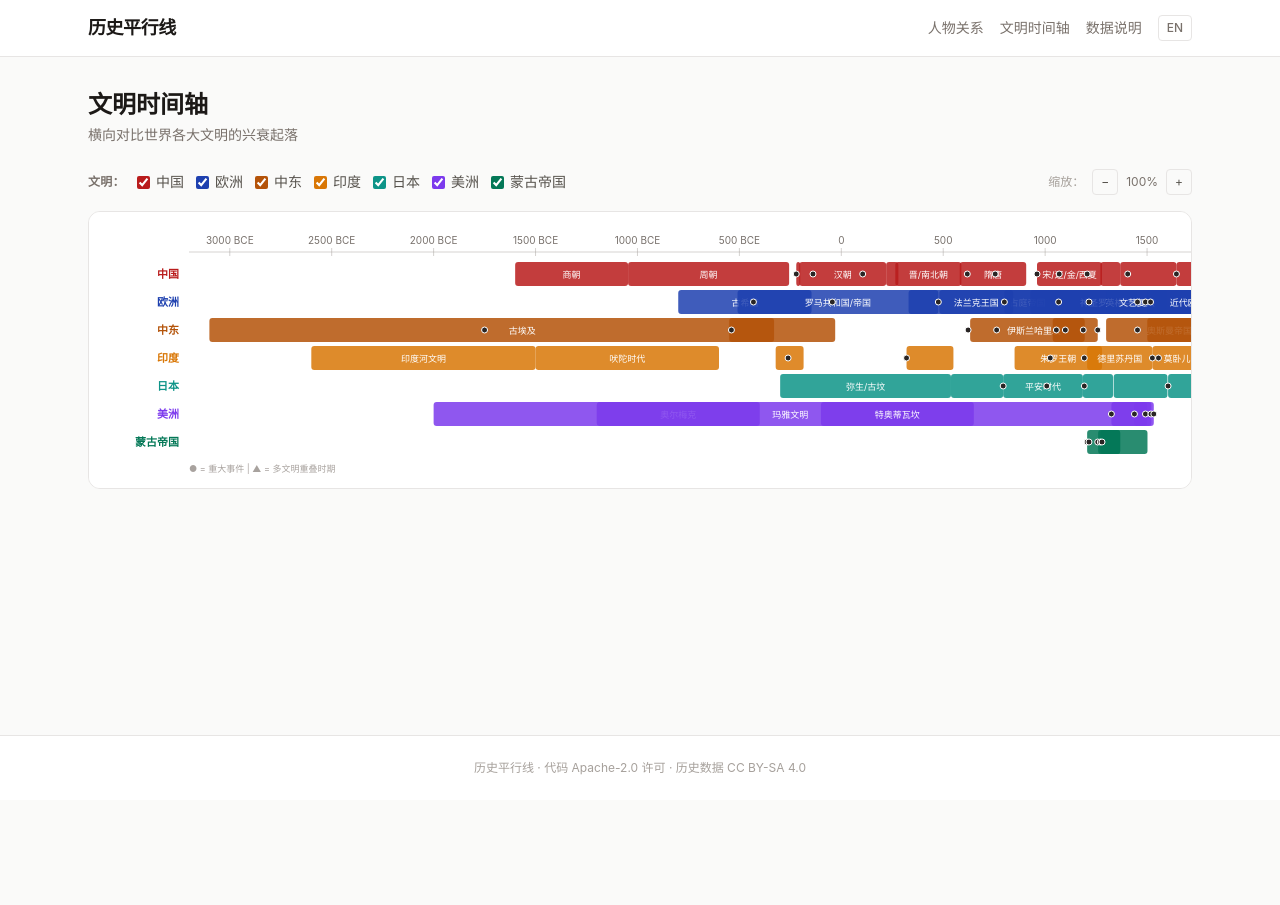
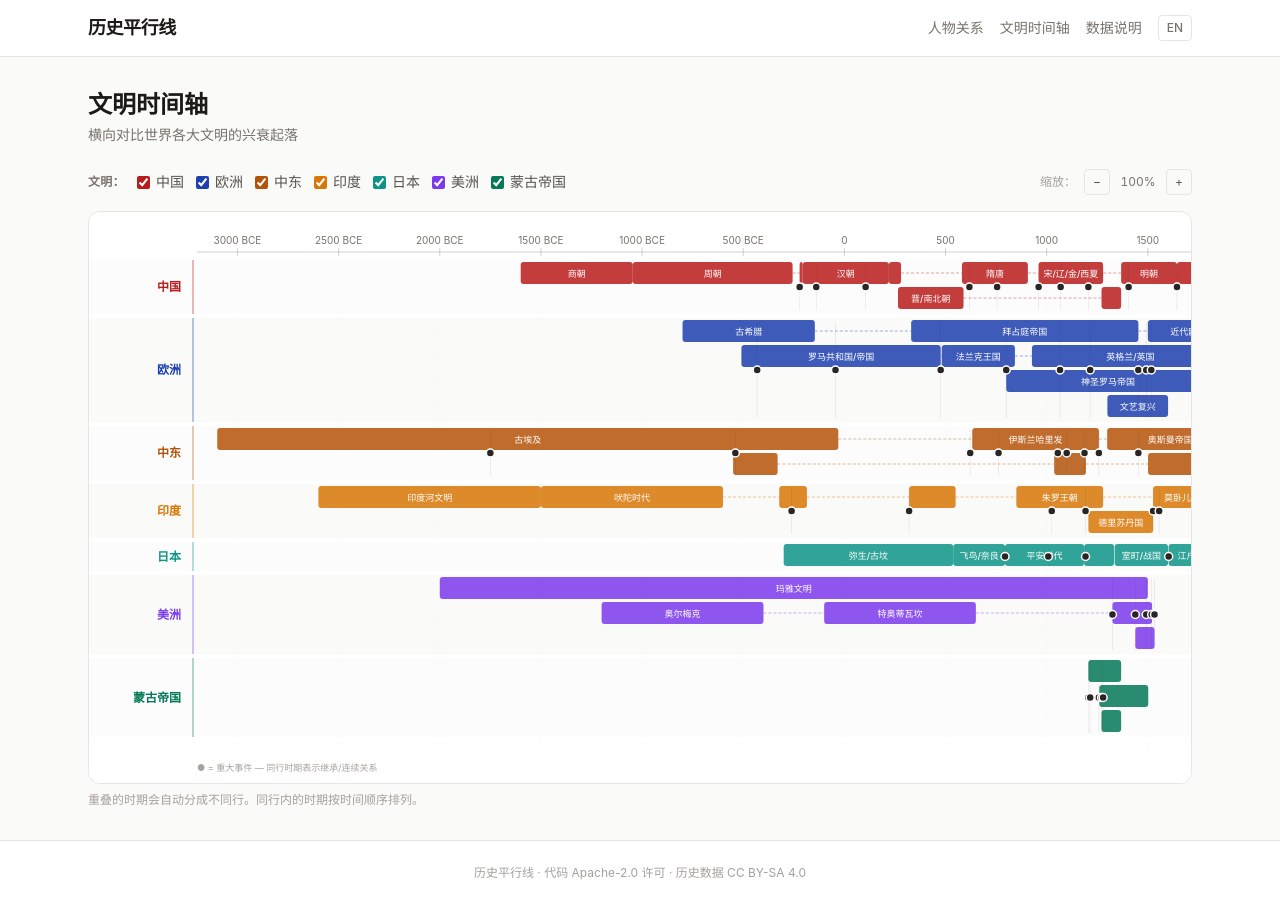
Before and after one commit to bryangan-coding/History-Parallel, a Next.js app: page /civilizations in a window 1280 px wide. Before the commit the page ends 800 px from the top, so only its background shows below. Built offline with nearby package versions, Linux system fonts and the light colour scheme.

Commit message:
fix: civilization timeline overlapping periods split into lanes
Algorithm: overlapping periods auto-split into parallel lanes.
Same-lane periods connected with dashed arrows showing succession.
Added: alternating row backgrounds, grid lines, improved labels.

```diff
--- a/src/components/parallel/CivilizationTimeline.tsx
+++ b/src/components/parallel/CivilizationTimeline.tsx
@@ -2,21 +2,21 @@
 
 import { useState, useMemo, useRef, useCallback } from 'react';
 import { useLocale } from '@/i18n/LocaleProvider';
-import { civilizations, getCivilizationById, type Civilization, type CivilizationEvent } from '@/data/civilizations';
+import { civilizations, getCivilizationById, type Civilization, type CivilizationEvent, type CivilizationPeriod } from '@/data/civilizations';
 
 const YEAR_MIN = -3200;
 const YEAR_MAX = 2000;
-const LABEL_HEIGHT = 30;
-const BAR_HEIGHT = 24;
-const BAR_GAP = 4;
-const PADDING_LEFT = 100;
+const PADDING_LEFT = 108;
 const PADDING_RIGHT = 40;
-const TOP_PADDING = 40;
+const TOP_PADDING = 50;
+const BAR_HEIGHT = 22;
+const BAR_GAP = 3;
+const CIV_GAP = 8; // extra gap between civilizations
 
 const YEAR_TICK_INTERVALS = [
-  { range: 500, interval: 100, label: '每百年', labelEn: 'per century' },
-  { range: 1000, interval: 100, label: '每百年', labelEn: 'per century' },
-  { range: Infinity, interval: 500, label: '每五百年', labelEn: 'every 500y' },
+  { range: 500, interval: 100 },
+  { range: 1000, interval: 200 },
+  { range: Infinity, interval: 500 },
 ];
 
 function getYearInterval(totalYears: number): number {
@@ -28,6 +28,30 @@ function getYearInterval(totalYears: number): number {
 
 function yearToX(year: number, minYear: number, totalPixels: number, totalYears: number): number {
   return ((year - minYear) / totalYears) * totalPixels;
+}
+
+/** Assign periods to vertical lanes so overlapping periods don't collide */
+function computeLanes(periods: CivilizationPeriod[]): CivilizationPeriod[][] {
+  if (periods.length === 0) return [];
+  const sorted = [...periods].sort((a, b) => a.startYear - b.startYear);
+  const lanes: CivilizationPeriod[][] = [];
+
+  for (const period of sorted) {
+    let placed = false;
+    for (const lane of lanes) {
+      const lastInLane = lane[lane.length - 1];
+      // Non-overlapping: this period starts after the last one in this lane ends
+      if (period.startYear >= lastInLane.endYear) {
+        lane.push(period);
+        placed = true;
+        break;
+      }
+    }
+    if (!placed) {
+      lanes.push([period]);
+    }
+  }
+  return lanes;
 }
 
 export default function CivilizationTimeline() {
@@ -46,6 +70,16 @@ export default function CivilizationTimeline() {
     [enabledCivs]
   );
 
+  // Compute lanes for each civilization
+  const civLayouts = useMemo(() => {
+    return filteredCivs.map((civ) => {
+      const lanes = computeLanes(civ.periods);
+      const maxLanes = Math.max(lanes.length, 1);
+      const height = maxLanes * (BAR_HEIGHT + BAR_GAP);
+      return { civ, lanes, maxLanes, height };
+    });
+  }, [filteredCivs]);
+
   const totalYears = YEAR_MAX - YEAR_MIN;
   const baseWidth = 1200 * zoomLevel;
   const chartWidth = baseWidth - PADDING_LEFT - PADDING_RIGHT;
@@ -60,37 +94,13 @@ export default function CivilizationTimeline() {
     });
   };
 
-  const totalHeight = filteredCivs.length * (BAR_HEIGHT + BAR_GAP) + TOP_PADDING + 40;
   const ticks: number[] = [];
   for (let y = Math.ceil(YEAR_MIN / yearInterval) * yearInterval; y <= YEAR_MAX; y += yearInterval) {
     ticks.push(y);
   }
 
-  // Check for active overlaps
-  const getActivePeriods = useCallback(() => {
-    const activeMap = new Map<string, number>();
-    for (let year = YEAR_MIN; year <= YEAR_MAX; year += 10) {
-      let count = 0;
-      const overlapping: string[] = [];
-      for (const civ of filteredCivs) {
-        for (const period of civ.periods) {
-          if (year >= period.startYear && year <= period.endYear) {
-            count++;
-            overlapping.push(civ.id);
-            break;
-          }
-        }
-      }
-      if (count >= 3) {
-        for (const cid of overlapping) {
-          activeMap.set(cid, (activeMap.get(cid) || 0) + 1);
-        }
-      }
-    }
-    return activeMap;
-  }, [filteredCivs]);
-
-  const overlapMap = useMemo(() => getActivePeriods(), [getActivePeriods]);
+  // Calculate height
+  const totalChartHeight = civLayouts.reduce((sum, l) => sum + l.height + CIV_GAP, TOP_PADDING + 40);
 
   return (
     <div>
@@ -124,7 +134,7 @@ export default function CivilizationTimeline() {
           >
             −
           </button>
-          <span className="text-xs text-stone-500">{Math.round(zoomLevel * 100)}%</span>
+          <span className="text-xs text-stone-500 tabular-nums w-10 text-center">{Math.round(zoomLevel * 100)}%</span>
           <button
             onClick={() => setZoomLevel((z) => Math.min(3, z + 0.25))}
             className="px-2 py-1 text-xs border border-stone-200 rounded hover:bg-stone-50 text-stone-600"
@@ -142,117 +152,157 @@ export default function CivilizationTimeline() {
         <div style={{ minWidth: baseWidth }}>
           <svg
             width={baseWidth}
-            height={totalHeight}
-            viewBox={`0 0 ${baseWidth} ${totalHeight}`}
+            height={totalChartHeight}
+            viewBox={`0 0 ${baseWidth} ${totalChartHeight}`}
             className="w-full"
           >
+            {/* Background grid lines for centuries */}
+            {ticks.map((year) => {
+              const x = PADDING_LEFT + yearToX(year, YEAR_MIN, chartWidth, totalYears);
+              return (
+                <line
+                  key={`grid-${year}`}
+                  x1={x}
+                  y1={TOP_PADDING}
+                  x2={x}
+                  y2={totalChartHeight - 30}
+                  stroke="#f5f5f4"
+                  strokeWidth={0.5}
+                  strokeDasharray="3,3"
+                />
+              );
+            })}
+
             {/* Year axis */}
             <line
               x1={PADDING_LEFT}
-              y1={TOP_PADDING}
+              y1={TOP_PADDING - 10}
               x2={PADDING_LEFT + chartWidth}
-              y2={TOP_PADDING}
-              stroke="#d6d3d1"
-              strokeWidth={1}
+              y2={TOP_PADDING - 10}
+              stroke="#a8a29e"
+              strokeWidth={0.5}
             />
-
-            {/* Year ticks */}
             {ticks.map((year) => {
               const x = PADDING_LEFT + yearToX(year, YEAR_MIN, chartWidth, totalYears);
               return (
-                <g key={year}>
-                  <line
-                    x1={x}
-                    y1={TOP_PADDING - 4}
-                    x2={x}
-                    y2={TOP_PADDING + 4}
-                    stroke="#a8a29e"
-                    strokeWidth={0.5}
-                  />
-                  <text
-                    x={x}
-                    y={TOP_PADDING - 8}
-                    textAnchor="middle"
-                    style={{ fontSize: 10, fill: '#78716c' }}
-                  >
+                <g key={`tick-${year}`}>
+                  <line x1={x} y1={TOP_PADDING - 14} x2={x} y2={TOP_PADDING - 6} stroke="#a8a29e" strokeWidth={0.5} />
+                  <text x={x} y={TOP_PADDING - 18} textAnchor="middle" style={{ fontSize: 10, fill: '#78716c' }}>
                     {year < 0 ? `${Math.abs(year)} BCE` : year}
                   </text>
                 </g>
               );
             })}
 
-            {/* Civilization bars */}
-            {filteredCivs.map((civ, civIndex) => {
-              const y = TOP_PADDING + 10 + civIndex * (BAR_HEIGHT + BAR_GAP);
+            {/* Civilization rows */}
+            {civLayouts.map(({ civ, lanes, maxLanes, height }, civIndex) => {
+              // Calculate the y position for this civilization block
+              const civY = civLayouts
+                .slice(0, civIndex)
+                .reduce((sum, l) => sum + l.height + CIV_GAP, TOP_PADDING);
+
               const isHighlighted = !highlightedCiv || highlightedCiv === civ.id;
               const opacity = isHighlighted ? 1 : 0.3;
 
               return (
                 <g key={civ.id} opacity={opacity}>
-                  {/* Civi name label */}
+                  {/* Row background */}
+                  <rect
+                    x={0}
+                    y={civY - 2}
+                    width={baseWidth}
+                    height={height + 4}
+                    fill={civIndex % 2 === 0 ? '#fafaf9' : '#f5f5f4'}
+                    rx={2}
+                    opacity={0.5}
+                  />
+
+                  {/* Civilization label */}
                   <text
-                    x={PADDING_LEFT - 10}
-                    y={y + BAR_HEIGHT / 2 + 4}
+                    x={PADDING_LEFT - 16}
+                    y={civY + height / 2 + 4}
                     textAnchor="end"
                     style={{
-                      fontSize: 11,
-                      fontWeight: 600,
+                      fontSize: 12,
+                      fontWeight: 700,
                       fill: civ.color,
                       cursor: 'pointer',
                     }}
-                    onClick={() =>
-                      setHighlightedCiv(
-                        highlightedCiv === civ.id ? null : civ.id
-                      )
-                    }
+                    onClick={() => setHighlightedCiv(highlightedCiv === civ.id ? null : civ.id)}
                   >
                     {locale === 'en' ? civ.nameEn : civ.name}
                   </text>
 
-                  {/* Period bars */}
-                  {civ.periods.map((period) => {
-                    const startX =
-                      PADDING_LEFT +
-                      yearToX(period.startYear, YEAR_MIN, chartWidth, totalYears);
-                    const endX =
-                      PADDING_LEFT +
-                      yearToX(period.endYear, YEAR_MIN, chartWidth, totalYears);
-                    const width = Math.max(endX - startX, 4);
+                  {/* Separator line after label */}
+                  <line
+                    x1={PADDING_LEFT - 4}
+                    y1={civY - 2}
+                    x2={PADDING_LEFT - 4}
+                    y2={civY + height + 2}
+                    stroke={civ.color}
+                    strokeWidth={2}
+                    opacity={0.3}
+                  />
+
+                  {/* Render each lane */}
+                  {lanes.map((lane, laneIndex) => {
+                    const laneY = civY + laneIndex * (BAR_HEIGHT + BAR_GAP);
+
+                    // Draw lane background
+                    return (
+                      <g key={`${civ.id}-lane-${laneIndex}`}>
+                        {lane.map((period) => {
+                          const startX = PADDING_LEFT + yearToX(period.startYear, YEAR_MIN, chartWidth, totalYears);
+                          const endX = PADDING_LEFT + yearToX(period.endYear, YEAR_MIN, chartWidth, totalYears);
+                          const width = Math.max(endX - startX, 3);
 
                           return (
                             <g key={period.id}>
+                              {/* Period bar */}
                               <rect
                                 x={startX}
-                          y={y}
+                                y={laneY}
                                 width={width}
                                 height={BAR_HEIGHT}
                                 rx={3}
                                 fill={civ.color}
                                 opacity={0.85}
                                 className="cursor-pointer hover:opacity-100 transition-opacity"
-                          onClick={() =>
-                            setHighlightedCiv(
-                              highlightedCiv === civ.id ? null : civ.id
-                            )
-                          }
                               />
-                        {/* Period label on bar if wide enough */}
-                        {width > 60 && (
+
+                              {/* Period label */}
+                              {width > 50 && (
                                 <text
                                   x={startX + width / 2}
-                            y={y + BAR_HEIGHT / 2 + 4}
+                                  y={laneY + BAR_HEIGHT / 2 + 4}
                                   textAnchor="middle"
-                            style={{
-                              fontSize: 9,
-                              fill: '#fff',
-                              pointerEvents: 'none',
-                            }}
+                                  style={{ fontSize: 9, fill: '#fff', pointerEvents: 'none', fontWeight: 500 }}
                                 >
-                            {locale === 'en'
-                              ? period.nameEn
-                              : period.name}
+                                  {locale === 'en' ? period.nameEn : period.name}
                                 </text>
                               )}
+
+                              {/* Leading arrow if this period follows another in same lane */}
+                              {lane.indexOf(period) > 0 && (() => {
+                                const prev = lane[lane.indexOf(period) - 1];
+                                const prevEndX = PADDING_LEFT + yearToX(prev.endYear, YEAR_MIN, chartWidth, totalYears);
+                                const arrowY = laneY + BAR_HEIGHT / 2;
+                                return (
+                                  <line
+                                    x1={prevEndX}
+                                    y1={arrowY}
+                                    x2={startX}
+                                    y2={arrowY}
+                                    stroke={civ.color}
+                                    strokeWidth={1}
+                                    opacity={0.4}
+                                    strokeDasharray="3,2"
+                                  />
+                                );
+                              })()}
+                            </g>
+                          );
+                        })}
                       </g>
                     );
                   })}
@@ -260,52 +310,44 @@ export default function CivilizationTimeline() {
                   {/* Key events */}
                   {isHighlighted &&
                     civ.keyEvents.map((event) => {
-                      const ex =
-                        PADDING_LEFT +
-                        yearToX(event.year, YEAR_MIN, chartWidth, totalYears);
+                      const ex = PADDING_LEFT + yearToX(event.year, YEAR_MIN, chartWidth, totalYears);
+                      const ey = civY + height / 2;
                       return (
-                        <g key={`${civ.id}-${event.year}-${event.title}`}>
+                        <g key={`${civ.id}-event-${event.year}-${event.title}`}>
+                          <line x1={ex} y1={civY + 2} x2={ex} y2={civY + height - 2} stroke="#292524" strokeWidth={0.5} opacity={0.15} />
                           <circle
                             cx={ex}
-                            cy={y + BAR_HEIGHT / 2}
-                            r={3}
+                            cy={ey}
+                            r={4}
                             fill="#292524"
                             stroke="#fff"
-                            strokeWidth={1}
-                            className="cursor-pointer hover:r-[4]"
+                            strokeWidth={1.5}
+                            className="cursor-pointer"
                             onClick={() => setSelectedEvent(event)}
                           />
+                          <title>{event.year < 0 ? `${Math.abs(event.year)} BCE` : event.year}: {locale === 'en' ? event.titleEn : event.title}</title>
                         </g>
                       );
                     })}
-
-                  {/* Overlap highlight */}
-                  {overlapMap.has(civ.id) && overlapMap.get(civ.id)! > 20 && (
-                    <rect
-                      x={-10}
-                      y={y - 1}
-                      width={8}
-                      height={BAR_HEIGHT + 2}
-                      rx={2}
-                      fill="#f59e0b"
-                      opacity={0.6}
-                    />
-                  )}
                 </g>
               );
             })}
 
             {/* Legend */}
-            <g transform={`translate(${PADDING_LEFT}, ${totalHeight - 16})`}>
-              <text style={{ fontSize: 9, fill: '#a8a29e' }}>
-                ● = {locale === 'en' ? 'Key Event' : '重大事件'}  |  ▲ ={' '}
-                {locale === 'en'
-                  ? 'Active overlaps'
-                  : '多文明重叠时期'}
+            <text x={PADDING_LEFT} y={totalChartHeight - 12} style={{ fontSize: 9, fill: '#a8a29e' }}>
+              ● = {locale === 'en' ? 'Key Event' : '重大事件'}  —  {locale === 'en' ? 'Same-lane periods show succession' : '同行时期表示继承/连续关系'}
             </text>
-            </g>
           </svg>
         </div>
+      </div>
+
+      {/* Legend for lane logic */}
+      <div className="mt-2 flex items-center gap-4 text-xs text-stone-400">
+        <span>
+          {locale === 'en'
+            ? 'Overlapping periods are split into separate rows. Same-lane periods represent chronological succession.'
+            : '重叠的时期会自动分成不同行。同行内的时期按时间顺序排列。'}
+        </span>
       </div>
 
       {/* Civilization detail panel */}
@@ -320,8 +362,7 @@ export default function CivilizationTimeline() {
                   {locale === 'en' ? civ.nameEn : civ.name}
                 </h3>
                 <p className="text-xs text-stone-400 mt-0.5">
-                  {civ.periods.length}{' '}
-                  {locale === 'en' ? 'dynasties/periods' : '个朝代/时期'}
+                  {civ.periods.length} {locale === 'en' ? 'dynasties/periods' : '个朝代/时期'}
                 </p>
               </div>
               <button
@@ -336,14 +377,9 @@ export default function CivilizationTimeline() {
                 {locale === 'en' ? 'Key Events' : '重大事件'}
               </h4>
               {civ.keyEvents.map((event) => (
-                <div
-                  key={`${event.year}-${event.title}`}
-                  className="flex items-center gap-2 text-sm"
-                >
+                <div key={`detail-${event.year}-${event.title}`} className="flex items-center gap-2 text-sm">
                   <span className="text-xs font-mono text-stone-400 tabular-nums w-14 text-right">
-                    {event.year < 0
-                      ? `${Math.abs(event.year)} BCE`
-                      : event.year}
+                    {event.year < 0 ? `${Math.abs(event.year)} BCE` : event.year}
                   </span>
                   <span className="text-stone-600">
                     {locale === 'en' ? event.titleEn : event.title}
@@ -359,9 +395,7 @@ export default function CivilizationTimeline() {
       {selectedEvent && (
         <div className="fixed bottom-6 left-1/2 -translate-x-1/2 px-4 py-2 rounded-lg bg-stone-800 text-white text-sm shadow-lg z-50">
           <span className="font-mono text-xs opacity-75 mr-2">
-            {selectedEvent.year < 0
-              ? `${Math.abs(selectedEvent.year)} BCE`
-              : selectedEvent.year}
+            {selectedEvent.year < 0 ? `${Math.abs(selectedEvent.year)} BCE` : selectedEvent.year}
           </span>
           {locale === 'en' ? selectedEvent.titleEn : selectedEvent.title}
           <button
```
Lines whose indentation alone changed are shown as unchanged.
